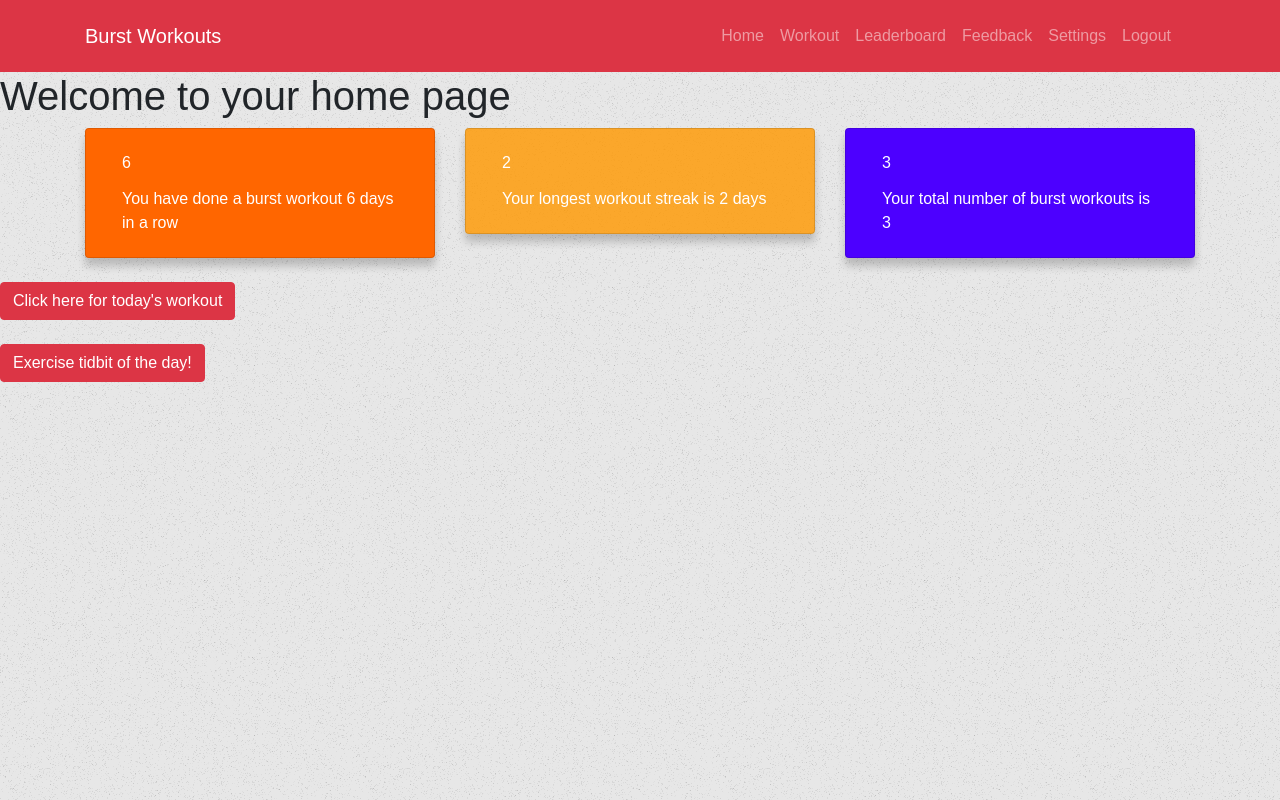
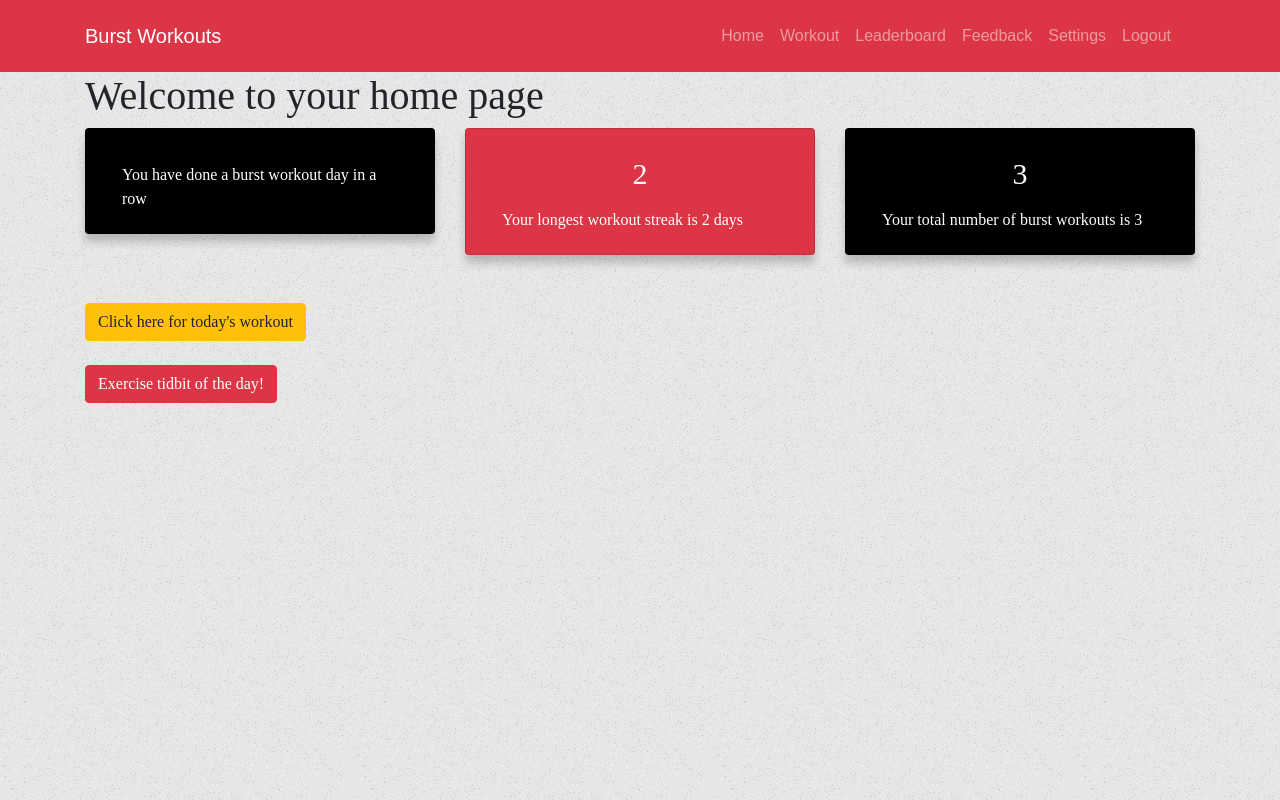
Before and after one commit to clarktyra/burst-workouts, a React (Create React App) app in the folder client/: page /home in a window 1280 px wide. Built offline with nearby package versions, Linux system fonts and the light colour scheme; no server answers; sample sign-in values are in the browser's storage.

Commit message:
put everything in one container, changed the colors, connected the current streak to the database

```diff
--- a/client/src/pages/Home.js
+++ b/client/src/pages/Home.js
@@ -5,6 +5,10 @@ import API from './../utils/API';
 // import { link } from 'react-router-dom';
 import { Collapse, Button, CardBody, Card, CardTitle, CardText } from 'reactstrap';
 
+const titleStyle = {
+  fontSize: '30px',
+  textAlign: 'center'
+}
 
 class Home extends Component {
   constructor(props) {
@@ -12,7 +16,7 @@ class Home extends Component {
     this.state = {
       username: "",
       email: "",
-      currentDaysInRow: 6,
+      currentDaysInRow: null,
       highestDaysInRow: 2,
       totalDaysInRow: 3,
       collapse: false
@@ -25,7 +29,8 @@ class Home extends Component {
     API.getUser(this.props.user.id).then(res => {
       this.setState({
         username: res.data.username,
-        email: res.data.email
+        email: res.data.email,
+        currentDaysInRow: res.data.currentStreak
       })
     });
   }
@@ -38,16 +43,19 @@ class Home extends Component {
   cancelHover = () => {this.setState({hovered: false})}
 
 
+
+
   render() {
     return (
       <div>
+
+        <div class="container">
         <h1>Welcome {this.state.username} to your home page</h1>
-        <div class="container">
           <div class="row">
             <div class="col-sm">
               <Card id="first-card" className="card">
                 <CardBody>
-                  <CardTitle>{this.state.currentDaysInRow}</CardTitle>
+                  <CardTitle style={titleStyle}>{this.state.currentDaysInRow}</CardTitle>
                   <CardText> You have done a burst workout {this.state.currentDaysInRow}
                   {(this.state.currentDaysInRow) > 1 ? " days " : " day "}
                   in a row
@@ -59,7 +67,7 @@ class Home extends Component {
             <div className="col-sm">
               <Card id="middle-card" className="card">
                 <CardBody>
-                  <CardTitle>{this.state.highestDaysInRow}</CardTitle>
+                  <CardTitle style={titleStyle}>{this.state.highestDaysInRow}</CardTitle>
                   <CardText> Your longest workout streak is {this.state.highestDaysInRow}
                   {(this.state.highestDaysInRow) > 1 ? " days " : " day "}
                   </CardText>
@@ -70,19 +78,18 @@ class Home extends Component {
             <div className="col-sm">
               <Card id="last-card" className="card">
                 <CardBody>
-                  <CardTitle>{this.state.totalDaysInRow}</CardTitle>
+                  <CardTitle style={titleStyle}>{this.state.totalDaysInRow}</CardTitle>
                   <CardText> Your total number of burst workouts is {this.state.totalDaysInRow}
                   </CardText>
                 </CardBody>
               </Card>
             </div>
           </div>
-        </div>
-        <br />
-
-        <Button color="danger">Click here for today's workout</Button>
+          <br/>
         <br/>
-        <br/>
+          <Button color="warning">Click here for today's workout</Button>
+          <br/>
+          <br/>
 
         <Button color="danger" onClick={this.toggle} style={{ marginBottom: '1rem' }}>Exercise tidbit of the day!</Button>
         <Collapse isOpen={this.state.collapse}>
@@ -92,6 +99,10 @@ class Home extends Component {
             </CardBody>
           </Card>
         </Collapse>
+        </div>
+        <br />
+
+
 
 
       </div>
--- a/client/src/pages/styles/Home.css
+++ b/client/src/pages/styles/Home.css
@@ -1,20 +1,32 @@
 #first-card {
-    background: rgb(255, 102, 0)
+    background: black;
+    font-family: 'Palatino, serif'
+
 }
 #middle-card {
-    background: rgba(255, 153, 0, 0.815)
+    background: #dc3545;
+    font-family: 'Palatino, serif'
+
 }
 #last-card {
-    background: rgb(76, 0, 255);
+    background: black;
+    font-family: 'Palatino, serif'
 
 
 }
 
 .card {
+    background: black;
     color:white;
     box-shadow: 0 8px 8px 0 rgba(0,0,0,0.2);
     padding: 2px 16px;
+    font-family: 'Palatino, serif'
+
 
 }
 
+h1, Button {
+    font-family: 'Palatino, serif'
+}
+
 .card:hover { box-shadow: 0px 0px 4px 2px #f0ff17}
```
